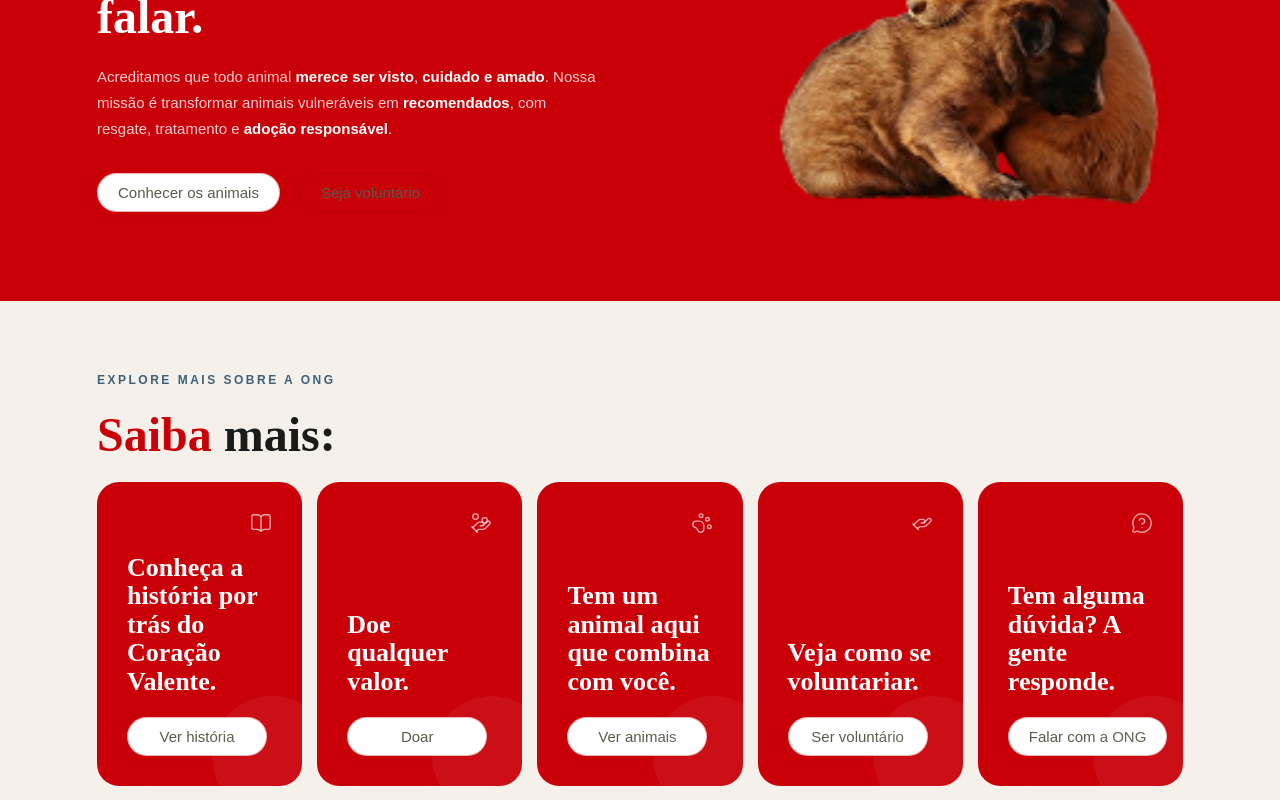
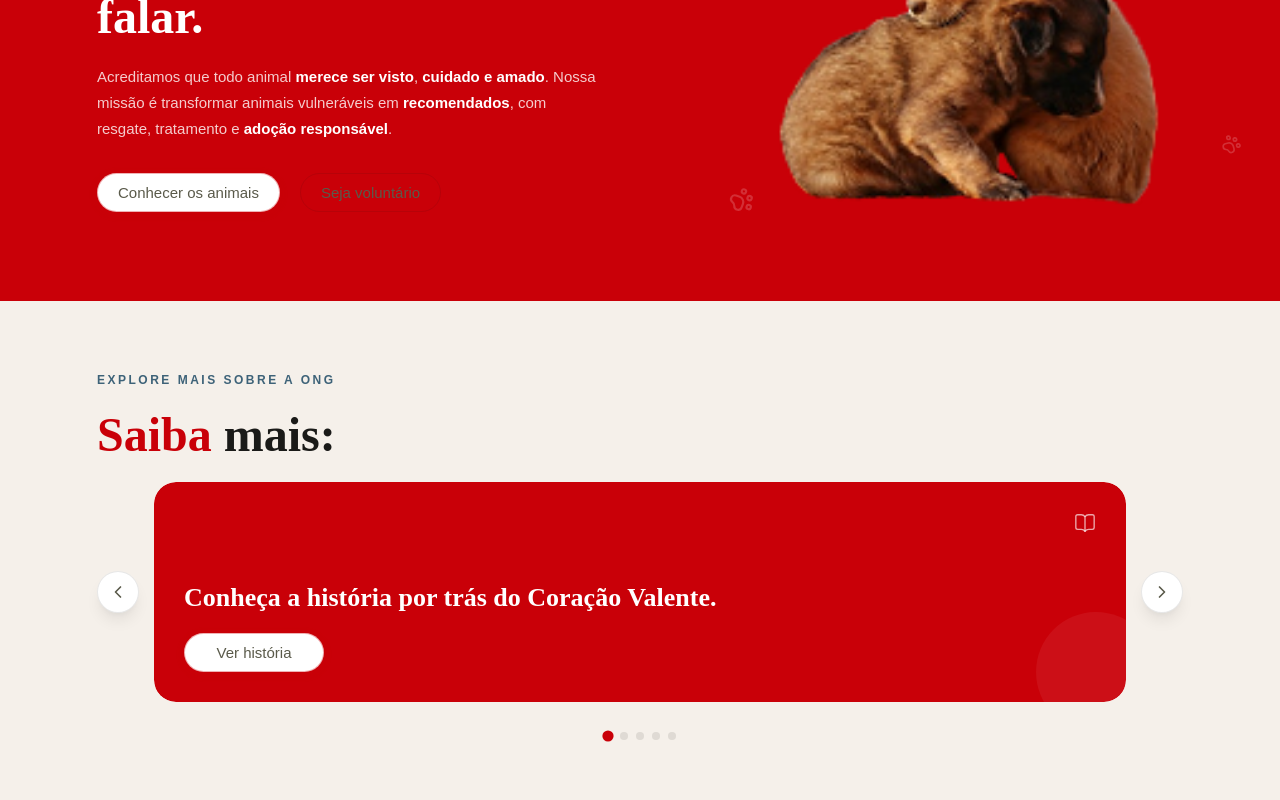
Before and after one commit to RosanaCeline/ONG-Coracao-Valente, a React (Vite) app in the folder src/frontend/: page / in a window 1280 px wide. Shown: the part 1000-1800 px from the top of the page. Built offline with nearby package versions, Linux system fonts and the light colour scheme.

Commit message:
fix: fixing behavior on Home

```diff
--- a/src/frontend/src/pages/Home/ExploreSection/ExploreSection.jsx
+++ b/src/frontend/src/pages/Home/ExploreSection/ExploreSection.jsx
@@ -1,4 +1,5 @@
-import { useRef } from 'react';
+import { useRef, useState } from 'react';
+import { ChevronLeft, ChevronRight } from 'lucide-react';
 import {
   BookOpen,
   HandCoins,
@@ -50,8 +51,12 @@
 ];
 
 const ExploreSection = () => {
+  const [current, setCurrent] = useState(0);
   const ref = useRef(null);
   const inView = useInView(ref, 0.15);
+
+  const prev = () => setCurrent((c) => (c === 0 ? cards.length - 1 : c - 1));
+  const next = () => setCurrent((c) => (c === cards.length - 1 ? 0 : c + 1));
 
   return (
     <section
@@ -64,10 +69,23 @@
         <em>Saiba</em> mais:
       </Title>
 
-      {/* Mobile: scroll horizontal com snap | Desktop: grid */}
-      <div className={styles.cardsTrack}>
+      <div className={styles.carousel}>
+        <button
+          className={styles.arrow}
+          onClick={prev}
+          aria-label="Card anterior"
+        >
+          <ChevronLeft size={20} />
+        </button>
+
+        {/* Janela do carrossel — clips o conteúdo */}
+        <div className={styles.window}>
+          <div
+            className={styles.track}
+            style={{ transform: `translateX(calc(-${current * 100}%))` }}
+          >
             {cards.map((card) => (
-          <div key={card.id} className={styles.cardWrapper}>
+              <div key={card.id} className={styles.slide}>
                 <ExploreCard
                   title={card.title}
                   buttonLabel={card.buttonLabel}
@@ -77,6 +95,30 @@
               </div>
             ))}
           </div>
+        </div>
+
+        <button
+          className={styles.arrow}
+          onClick={next}
+          aria-label="Próximo card"
+        >
+          <ChevronRight size={20} />
+        </button>
+      </div>
+
+      {/* Dots de navegação */}
+      <div className={styles.dots} role="tablist">
+        {cards.map((_, i) => (
+          <button
+            key={i}
+            role="tab"
+            aria-selected={i === current}
+            aria-label={`Card ${i + 1} de ${cards.length}`}
+            className={`${styles.dot} ${i === current ? styles.dotActive : ''}`}
+            onClick={() => setCurrent(i)}
+          />
+        ))}
+      </div>
     </section>
   );
 };
--- a/src/frontend/src/pages/Home/ExploreSection/ExploreSection.module.css
+++ b/src/frontend/src/pages/Home/ExploreSection/ExploreSection.module.css
@@ -23,56 +23,81 @@
   text-transform: uppercase;
 }
 
-/* ─── Cards: scroll horizontal no mobile, grid no desktop ── */
+/* ─── Carrossel ──────────────────────────────────────────── */
 
-.cardsTrack {
+.carousel {
   display: flex;
+  align-items: stretch;
   gap: var(--space-sm);
-
-  /* Mobile: scroll horizontal com snap */
-  overflow-x: auto;
-  scroll-snap-type: x mandatory;
-  -webkit-overflow-scrolling: touch;
-  scrollbar-width: none;
-
-  /* Quebra o padding do #root para scroll ir até a borda */
-  margin-left: calc(-1 * var(--space-md));
-  margin-right: calc(-1 * var(--space-md));
-  padding-left: var(--space-md);
 }
 
-.cardsTrack::-webkit-scrollbar {
-  display: none;
+/* Setas */
+.arrow {
+  flex-shrink: 0;
+  width: 42px;
+  height: 42px;
+  align-self: center;
+
+  border-radius: 50%;
+  border: 1px solid var(--color-border);
+  background: #fff;
+  box-shadow: var(--shadow);
+
+  display: flex;
+  align-items: center;
+  justify-content: center;
+
+  cursor: pointer;
+  color: var(--color-text);
+  transition: background 0.2s ease, transform 0.2s ease;
 }
 
-.cardWrapper {
-  scroll-snap-align: start;
-  /* ~80% da largura: o próximo card aparece como "peek" */
-  flex: 0 0 calc(80% - var(--space-sm));
+.arrow:hover {
+  background: var(--color-surface);
+  transform: scale(1.08);
 }
 
-/* padding direito: margin-right no último card (overflow scroll clipa padding) */
-.cardWrapper:last-child {
-  margin-right: var(--space-md);
+/* Janela: clips o overflow do track */
+.window {
+  flex: 1;
+  overflow: hidden;
+  border-radius: var(--radius);
 }
 
-/* ─── Desktop: todos os cards visíveis em linha ─────────── */
+/* Track: todos os slides lado a lado */
+.track {
+  display: flex;
+  transition: transform 0.42s cubic-bezier(0.25, 0.46, 0.45, 0.94);
+  /* Cada slide ocupa 100% da janela */
+}
 
-@media (min-width: 769px) {
-  .cardsTrack {
-    overflow-x: visible;
-    margin-left: 0;
-    margin-right: 0;
-    padding-left: 0;
-    flex-wrap: nowrap;
-  }
+/* Cada slide = largura exata da janela */
+.slide {
+  flex: 0 0 100%;
+  min-width: 0;
+}
 
-  .cardWrapper {
-    flex: 1 1 0;
-    min-width: 0;
-  }
+/* ─── Dots ───────────────────────────────────────────────── */
 
-  .cardWrapper:last-child {
-    margin-right: 0;
-  }
+.dots {
+  display: flex;
+  justify-content: center;
+  gap: 8px;
+  margin-top: var(--space-xs);
 }
+
+.dot {
+  width: 8px;
+  height: 8px;
+  border-radius: 50%;
+  border: none;
+  padding: 0;
+  background: var(--color-border);
+  cursor: pointer;
+  transition: background 0.25s ease, transform 0.25s ease;
+}
+
+.dotActive {
+  background: var(--color-primary);
+  transform: scale(1.4);
+}
--- a/src/frontend/src/pages/Home/HeroSection/HeroSection.module.css
+++ b/src/frontend/src/pages/Home/HeroSection/HeroSection.module.css
@@ -78,7 +78,8 @@
     inset -5px -5px 10px rgba(0, 0, 0, 0.18),
     0 6px 16px rgba(255, 120, 0, 0.35);
 
-  animation: dogPlay 2.6s ease-in-out infinite;
+  /* Toca uma vez: bolinha jogada pra cima e volta */
+  animation: ballThrow 1.8s cubic-bezier(0.22, 1, 0.36, 1) 0.6s both;
 }
 
 .ball::before {
@@ -87,19 +88,19 @@
   inset: -5px;
   border-radius: 50%;
   border: 3px dashed rgba(255, 220, 60, 0.55);
-  animation: ballSpin 2.6s linear infinite;
+  /* Gira junto com o throw, também uma vez */
+  animation: ballSpin 1.8s linear 0.6s both;
 }
 
-@keyframes dogPlay {
-  0%   { transform: translate(0px,   0px) rotate(0deg)   scale(1);    }
-  14%  { transform: translate(10px, -46px) rotate(52deg)  scale(0.96); }
-  27%  { transform: translate(20px,  -8px) rotate(95deg)  scale(1.09); }
-  42%  { transform: translate(12px, -38px) rotate(148deg) scale(0.95); }
-  56%  { transform: translate(2px,   -5px) rotate(198deg) scale(1.06); }
-  70%  { transform: translate(-12px,-32px) rotate(255deg) scale(0.97); }
-  84%  { transform: translate(-18px, -4px) rotate(308deg) scale(1.04); }
-  93%  { transform: translate(-8px, -16px) rotate(338deg) scale(0.99); }
-  100% { transform: translate(0px,   0px) rotate(360deg) scale(1);    }
+@keyframes ballThrow {
+  0%   { transform: translate(0px,   0px)   rotate(0deg)   scale(1);    }
+  20%  { transform: translate(6px,  -40px)  rotate(55deg)  scale(0.96); }
+  40%  { transform: translate(12px, -80px)  rotate(110deg) scale(0.92); } /* pico */
+  58%  { transform: translate(7px,  -38px)  rotate(155deg) scale(0.96); }
+  72%  { transform: translate(2px,   0px)   rotate(175deg) scale(1.12); } /* toca o chão */
+  82%  { transform: translate(1px,  -22px)  rotate(188deg) scale(0.97); } /* quicar */
+  92%  { transform: translate(0px,   -4px)  rotate(194deg) scale(1.03); } /* assentar */
+  100% { transform: translate(0px,   0px)   rotate(198deg) scale(1);    } /* repouso */
 }
 
 @keyframes ballSpin {
--- a/src/frontend/src/pages/Home/Home.jsx
+++ b/src/frontend/src/pages/Home/Home.jsx
@@ -1,3 +1,4 @@
+import { useEffect } from 'react';
 import HeroSection from './HeroSection/HeroSection';
 import MissionSection from './MissionSection/MissionSection';
 import ExploreSection from './ExploreSection/ExploreSection';
@@ -6,6 +7,10 @@
 import styles from './Home.module.css';
 
 const Home = () => {
+  useEffect(() => {
+    document.title = 'Início | ONG Coração Valente';
+  }, []);
+
   return (
     <main className={styles.main}>
       <HeroSection />
--- a/src/frontend/src/pages/Home/MissionSection/MissionSection.jsx
+++ b/src/frontend/src/pages/Home/MissionSection/MissionSection.jsx
@@ -1,5 +1,6 @@
 import { useRef } from 'react';
 import { useNavigate } from 'react-router-dom';
+import { PawPrint } from 'lucide-react';
 import ButtonComponent from '../../../components/btn/ButtonComponent/ButtonComponent';
 import Title from '../../../components/ui/Title/Title';
 import useInView from '../../../hooks/useInView';
@@ -39,6 +40,13 @@
         </div>
 
         <div className={`${styles.imageWrapper} ${inView ? styles.imageVisible : ''}`}>
+          {/* Patas decorativas ao redor dos cachorros */}
+          <PawPrint className={`${styles.paw} ${styles.pawA}`} aria-hidden="true" />
+          <PawPrint className={`${styles.paw} ${styles.pawB}`} aria-hidden="true" />
+          <PawPrint className={`${styles.paw} ${styles.pawC}`} aria-hidden="true" />
+          <PawPrint className={`${styles.paw} ${styles.pawD}`} aria-hidden="true" />
+          <PawPrint className={`${styles.paw} ${styles.pawE}`} aria-hidden="true" />
+
           <img
             src={dogsImg}
             alt="Cachorros unidos na ONG Coração Valente"
--- a/src/frontend/src/pages/Home/MissionSection/MissionSection.module.css
+++ b/src/frontend/src/pages/Home/MissionSection/MissionSection.module.css
@@ -72,12 +72,13 @@
   margin-top: var(--space-xs);
 }
 
-/* ── Imagem ──────────────────────────────────────────────── */
+/* ── Imagem + patas ──────────────────────────────────────── */
 
 .imageWrapper {
   flex-shrink: 0;
   width: 38%;
   align-self: flex-end;
+  position: relative;
 
   opacity: 0;
   transform: translateX(24px);
@@ -93,7 +94,22 @@
   width: 100%;
   object-fit: contain;
   display: block;
+  position: relative;
+  z-index: 1;
 }
+
+/* Patas decorativas */
+.paw {
+  position: absolute;
+  color: rgba(255, 255, 255, 0.18);
+  z-index: 0;
+}
+
+.pawA { width: 32px; height: 32px; top: -8%;  left: -14%; transform: rotate(-25deg); }
+.pawB { width: 22px; height: 22px; top:  18%; left: -18%; transform: rotate(10deg);  }
+.pawC { width: 28px; height: 28px; top: -6%;  right: -10%; transform: rotate(30deg); }
+.pawD { width: 20px; height: 20px; bottom: 22%; right: -14%; transform: rotate(-15deg); }
+.pawE { width: 26px; height: 26px; bottom: 5%; left: -10%; transform: rotate(20deg);  }
 
 /* ── Responsivo ──────────────────────────────────────────── */
 
```
Lines whose indentation alone changed are shown as unchanged.
